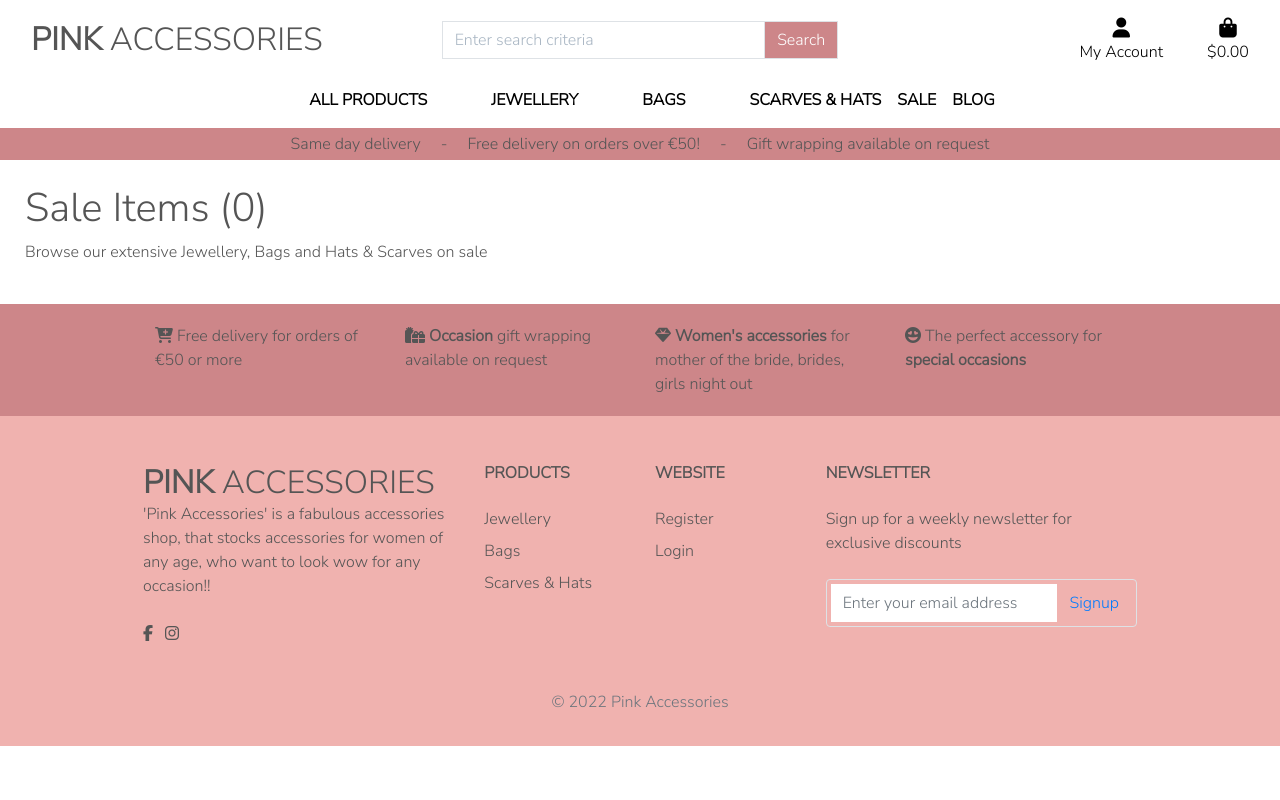
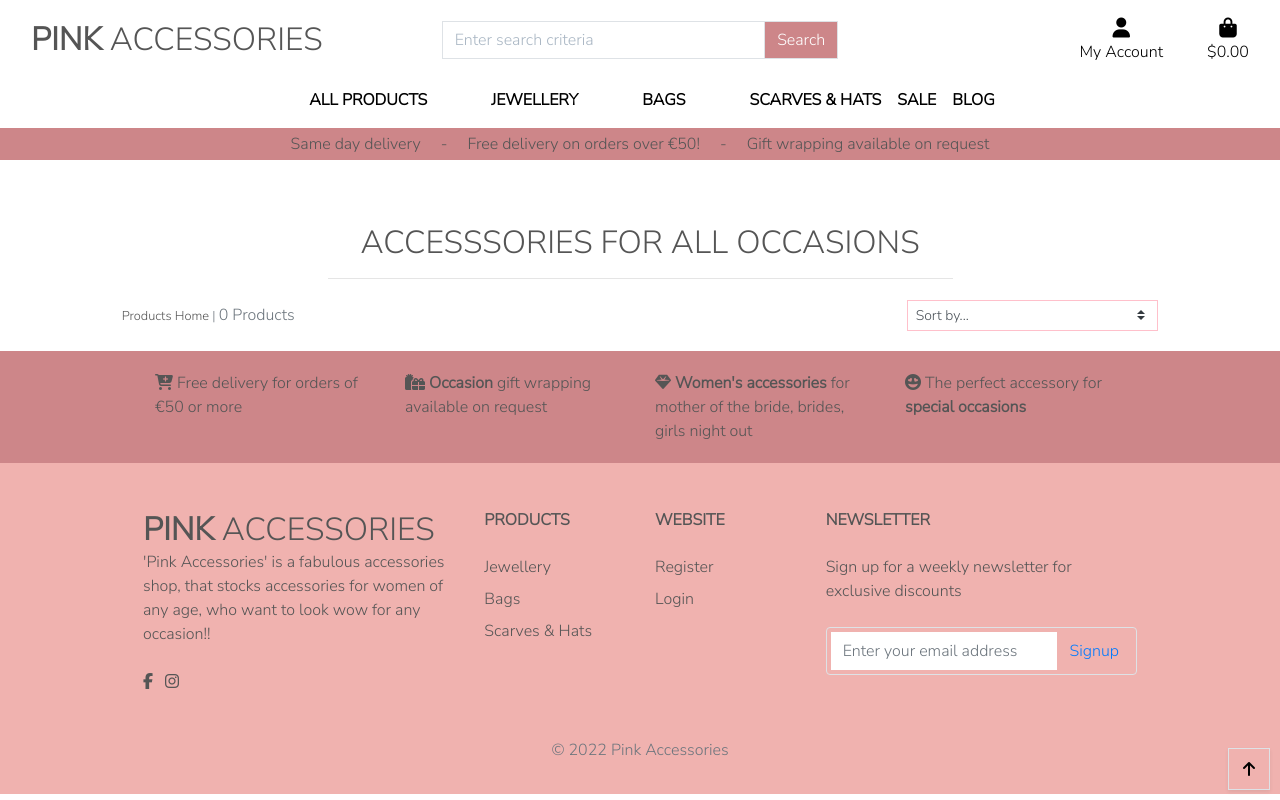
Before and after one commit to Aoibhinn/CI-MS5-PinkAccessories, a Django app: page /products/sale_items in a window 1280 px wide. Run offline with Django 3.2, Linux system fonts and the light colour scheme; data comes from the database, SQL or seed files in the repository; some libraries are stand-ins or nearby versions.

Commit message:
Remove pagination from sale items view

```diff
--- a/products/models.py
+++ b/products/models.py
@@ -2,6 +2,8 @@
 # ~~~~~~~~~~~~~~~~~~~~~~~~~~~~~~~~~~~~~~~~~~~~~~~~~~~~~~~~~~~~~~~~~~~~~~~~~~~~~
 # 3rd party:
 from django.db import models
+from django.utils.translation import gettext_lazy as _
+
 
 # Internal:
 # ~~~~~~~~~~~~~~~~~~~~~~~~~~~~~~~~~~~~~~~~~~~~~~~~~~~~~~~~~~~~~~~~~~~~~~~~~~~~~
@@ -74,6 +76,7 @@ class Product(models.Model):
         decimal_places=2
     )
     pre_sale_price = models.DecimalField(
+        verbose_name=_('Pre sale price'),
         max_digits=6,
         decimal_places=2,
         null=True,
--- a/products/templates/products/sale_items.html
+++ b/products/templates/products/sale_items.html
@@ -1,6 +1,6 @@
 {% extends "base.html" %}
 {% load static %}
-{% block extra_title %}Sale items{% endblock %}
+
 {% block page_header %}
 <div class="container header-container">
     <div class="row">
@@ -8,48 +8,101 @@
     </div>
 </div>
 {% endblock %}
+
 {% block content %}
 <div class="overlay"></div>
-    <div class="container-fluid px-3 products-page">
-        <div class="row">
-            <div class="col-12 col-sm-6 p-4 my-auto">
-                <h1 class="font-black-bg">Sale Items ({{ sale_items_count }})</h1>
-                <p class="font-black-bg">Browse our extensive Jewellery, Bags and Hats & Scarves on sale</p>
+<div class="container-fluid">
+    <div class="row" style="padding-top: 3rem;">
+        <div class="col text-center mt-3">
+            <h2 class="logo-font">Accesssories for all occasions</h2>
+            {% for c in current_categories %}
+            <a class="category-badge text-decoration-none" href="{% url 'products' %}?category={{ c.name }}">
+                <span
+                    class="p-2 mt-2 badge badge-white text-black rounded-0 border border-dark">{{ c.friendly_name }}</span>
+            </a>
+            {% endfor %}
+            <hr class="w-50 mb-1">
         </div>
     </div>
     <div class="row">
-        <div>
+        <div class="product-container col-10 offset-1">
+            <div class="row mt-1 mb-2">
+                <div class="col-12 col-md-6 my-auto order-md-last d-flex justify-content-center justify-content-md-end">
+                    <div class="sort-select-wrapper w-50">
+                        <select id="sort-selector"
+                            class="custom-select custom-select-sm rounded-0 border border-{% if current_sorting != 'None_None' %}info{% else %}black{% endif %}">
+                            <option value="reset" {% if current_sorting == 'None_None' %}selected{% endif %}>Sort by...
+                            </option>
+                            <option value="price_asc" {% if current_sorting == 'price_asc' %}selected{% endif %}>Price
+                                (low to high)</option>
+                            <option value="price_desc" {% if current_sorting == 'price_desc' %}selected{% endif %}>Price
+                                (high to low)</option>
+                            <option value="rating_asc" {% if current_sorting == 'rating_asc' %}selected{% endif %}>
+                                Rating (low to high)</option>
+                            <option value="rating_desc" {% if current_sorting == 'rating_desc' %}selected{% endif %}>
+                                Rating (high to low)</option>
+                            <option value="name_asc" {% if current_sorting == 'name_asc' %}selected{% endif %}>Name
+                                (A-Z)</option>
+                            <option value="name_desc" {% if current_sorting == 'name_desc' %}selected{% endif %}>Name
+                                (Z-A)</option>
+                            <option value="category_asc" {% if current_sorting == 'category_asc' %}selected{% endif %}>
+                                Category (A-Z)</option>
+                            <option value="category_desc"
+                                {% if current_sorting == 'category_desc' %}selected{% endif %}>Category (Z-A)</option>
+                        </select>
+                    </div>
+                </div>
+                <div class="col-12 col-md-6 order-md-first">
+                    <p class="text-muted mt-3 text-center text-md-left">
+                        {% if search_term or current_categories or current_sorting != 'None_None' %}
+                        <span class="small"><a href="{% url 'products' %}">Products Home</a> | </span>
+                        {% endif %}
+                        {{ products|length }} Products{% if search_term %} found for
+                        <strong>"{{ search_term }}"</strong>{% endif %}
+                    </p>
+                </div>
+            </div>
             <div class="row">
                 {% for product in sale_items %}
                     <!-- Sale Items -->
-                    <div class="col-sm-6 col-md-6 col-lg-6 col-xl-3">
-                        <div class="card" style="width: 18rem;">
+                <div class="col-sm-6 col-md-6 col-lg-4 col-xl-3">
+                    <div class="card h-100 border-0">
                         {% if product.image %}
                         <a href="{% url 'product_detail' product.id %}">
-                                    <img src="{{ product.image.url }}" class="card-img-top" alt="{{ product.name }}">
+                            <img class="card-img-top img-fluid" src="{{ product.image.url }}" alt="{{ product.name }}">
                         </a>
                         {% else %}
                         <a href="{% url 'product_detail' product.id %}">
-                                    <img src="{{ MEDIA_URL }}noimage.png" class="card-img-top" alt="not available">
+                            <img class="card-img-top img-fluid" src="{{ MEDIA_URL }}noimage.png"
+                                alt="{{ product.name }}">
                         </a>
                         {% endif %}
-                            <div class="card-body">
+                        <div class="card-body pb-0">
+                            <p class="mb-0">{{ product.name }}</p>
+                        </div>
+                        <div class="card-footer bg-white pt-0 border-0 text-left">
                             <div class="row">
-                                    <div class="col-12">
-                                        <h2 class="card-title font-black">{{ product.name }}</h2>
-                                    </div>
-                                    <div class="col-12">
-                                        <h3 class="font-weight-light font-black">{{ product.category.friendly_name }}</h3>
-                                    </div>
+                                <div class="col">
                                     {% if product.pre_sale_price %}
                                     <div class="col-6">
-                                            <h3 class="font-weight-bold red-strikethrough">€{{ product.pre_sale_price }}</h3>
+                                        <p class=" mb-0 text-left font-weight-bold red-strikethrough">€{{ product.pre_sale_price }}</p>
                                     </div>
                                     {% endif %}
-                                    <div class="col-6 font-black">
-                                        <h3>€{{ product.price }}</h3>
-                                    </div>
-                              </div>
+                                    <p class="lead mb-0 text-left font-weight-bold">€{{ product.price }}</p>
+                                    {% if product.category %}
+                                    <p class="small mt-1 mb-0">
+                                        <a class="text-muted"
+                                            href="{% url 'products' %}?category={{ product.category.name }}">
+                                            <i class="fas fa-tag mr-1"></i>{{ product.category.friendly_name }}
+                                        </a>
+                                    </p>
+                                    {% endif %}
+                                    {% if product.rating %}
+                                    <small class="text-muted"><i class="fas fa-star mr-1"></i>{{ product.rating }} /
+                                        5</small>
+                                    {% else %}
+                                    <small class="text-muted"></small>
+                                    {% endif %}
                                     {% if request.user.is_superuser %}
                                         <small class="ml-3">
                                             <a href="{% url 'edit_product' product.id %}">Edit</a>
@@ -59,36 +112,37 @@
                                 </div>
                             </div>
                         </div>
+                    </div>
+                </div>
+                {% if forloop.counter|divisibleby:1 %}
+                <div class="col-12 d-sm-none mb-5">
+                    <hr>
+                </div>
+                {% endif %}
+                {% if forloop.counter|divisibleby:2 %}
+                <div class="col-12 d-none d-sm-block d-md-block d-lg-none mb-5">
+                    <hr>
+                </div>
+                {% endif %}
+                {% if forloop.counter|divisibleby:3 %}
+                <div class="col-12 d-none d-lg-block d-xl-none mb-5">
+                    <hr>
+                </div>
+                {% endif %}
+                {% if forloop.counter|divisibleby:4 %}
+                <div class="col-12 d-none d-xl-block mb-5">
+                    <hr>
+                </div>
+                {% endif %}
                 {% endfor %}
             </div>
         </div>
     </div>
-    {% if sale_items.has_other_pages %}
-        <!-- Pagination -->
-        <div class="pagination-holder p-4">
-            <nav aria-label="Sale items sorted">
-              <ul class="pagination">
-                {% if sale_items.has_previous %}
-                  <li class="page-item"><a class="page-link" href="?page={{ sale_items.previous_page_number }}">Previous</a></li>
-                {% else %}
-                  <li class="disabled page-item"><span class="page-link">Previous</span></li>
-                {% endif %}
-                {% for i in sale_items.paginator.page_range %}
-                  {% if sale_items.number == i %}
-                    <li class="page-item active"><span class="page-link">{{ i }} <span class="sr-only">(current)</span></span></li>
-                  {% else %}
-                    <li class="page-item"><a class="page-link" href="?page={{ i }}">{{ i }}</a></li>
-                  {% endif %}
-                {% endfor %}
-                {% if products.has_next %}
-                  <li class="page-item"><a class="page-link" href="?page={{ sale_items.next_page_number }}">Next</a></li>
-                {% else %}
-                  <li class="disabled page-item"><span class="page-link">Next</span></li>
-                {% endif %}
-              </ul>
-            </nav>
 </div>
-    {% endif %}
+<div class="btt-button shadow-sm rounded-0 border border-black">
+    <a class="btt-link d-flex h-100">
+        <i class="fas fa-arrow-up text-black mx-auto my-auto"></i>
+    </a>
 </div>
 {% endblock %}
 {% block postloadjs %}
--- a/products/views.py
+++ b/products/views.py
@@ -1,6 +1,7 @@
 # Imports
 # ~~~~~~~~~~~~~~~~~~~~~~~~~~~~~~~~~~~~~~~~~~~~~~~~~~~~~~~~~~~~~~~~~~~~~~~~~~~~~
 # 3rd party:
+from django.http import Http404
 from django.shortcuts import render, redirect, reverse, get_object_or_404
 from django.contrib import messages
 from django.contrib.auth.decorators import login_required
@@ -185,7 +186,6 @@ def sale_items(request):
     sale_items = None
     sale_items = Product.objects.exclude(pre_sale_price__isnull=True)
     sale_items_count = sale_items.count()
-    sale_items = setup_pagination(sale_items, request, 4)
 
     context = {
         'sale_items': sale_items,
```
Also changed, not shown: products/migrations/0007_alter_product_pre_sale_price.py (added). Lines whose indentation alone changed are shown as unchanged.
